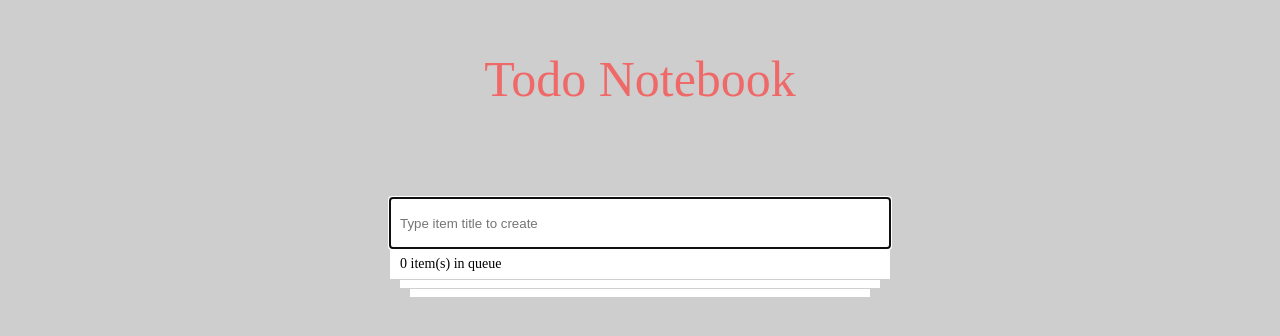
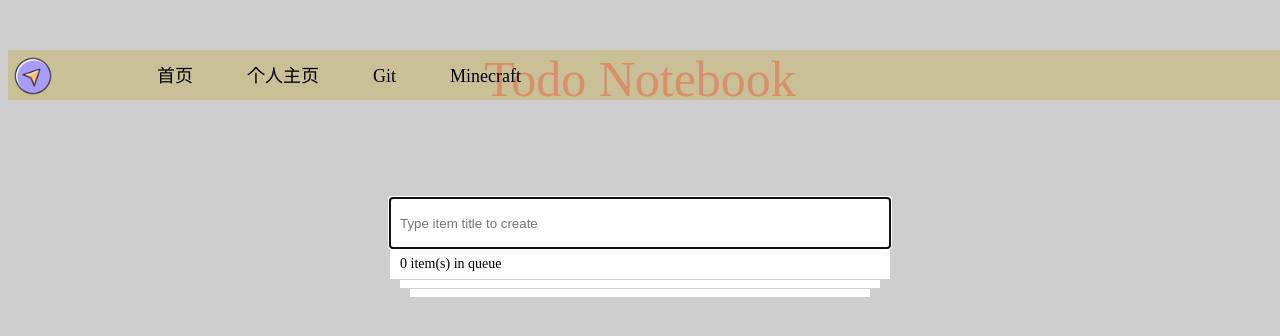
Before and after one commit to TiaTheFairy/note, a plain HTML site: page index.html in a window 1280 px wide. Drawn offline with nearby package versions, Linux system fonts and the light colour scheme.

Commit message:
Update index.html

```diff
--- a/index.html
+++ b/index.html
@@ -8,11 +8,20 @@
   <title>TTF Todo Notebook</title>
 
   <script src="https://unpkg.com/vue@2.6.14/dist/vue.min.js"></script>
-
+  <script type="text/javascript" src="./res/banner.js"></script>
   <link rel="stylesheet" type="text/css" href="./style.css">
+  <link rel="stylesheet" type="text/css" href="./res/banner.css">
 </head>
 
 <body>
+  <div class="banner">
+    <img src="./res/img/logo.png" width="40px">
+    <div onclick="bannerclick('index')">首页</div>
+    <div onclick="bannerclick('homepage')">个人主页</div>
+    <div onclick="bannerclick('note')">Git</div>
+    <div onclick="bannerclick('mc')">Minecraft</div>
+  </div>
+
   <div id="app">
     <p class="title"> {{ title }} </p>
 
```
